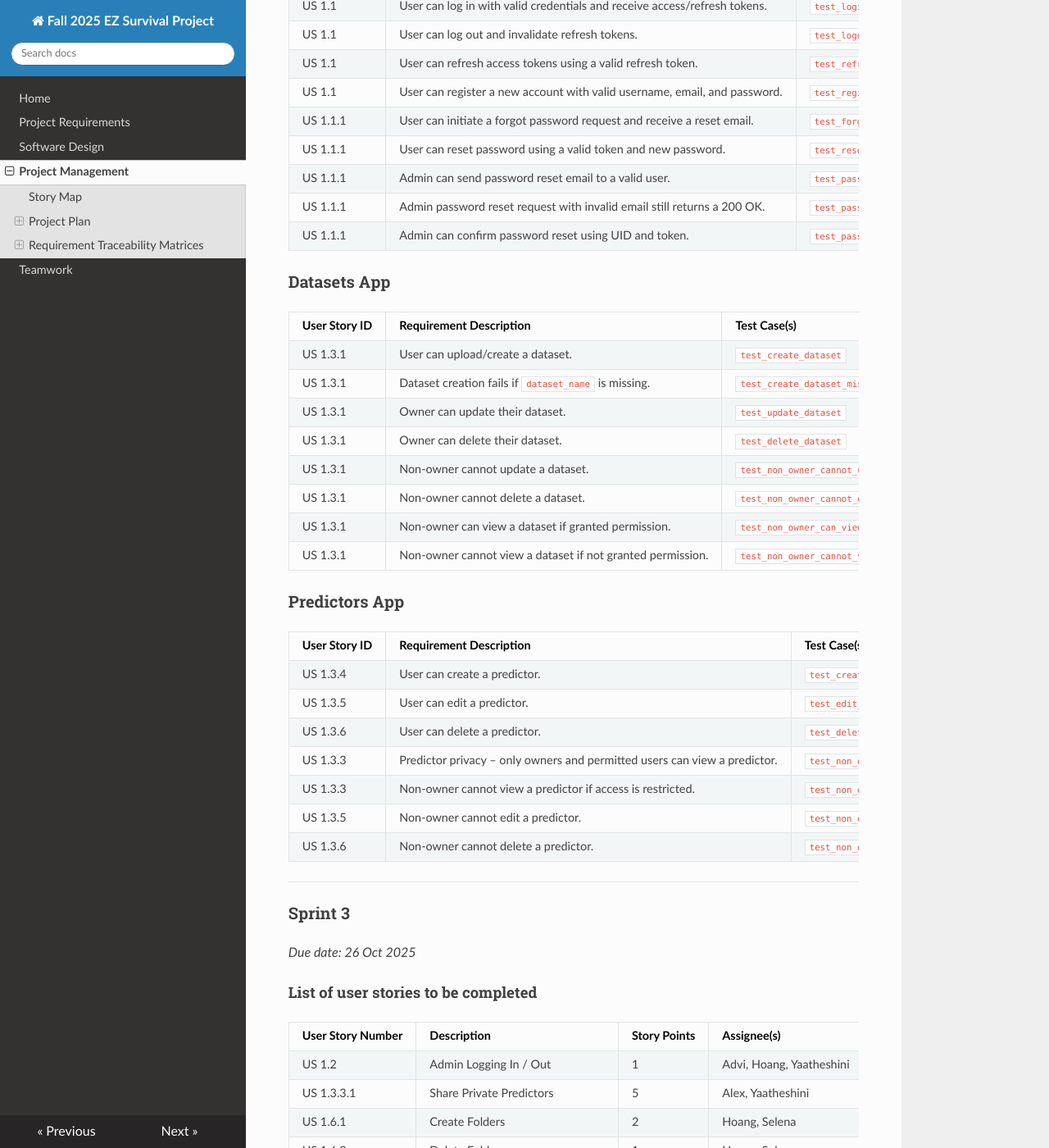
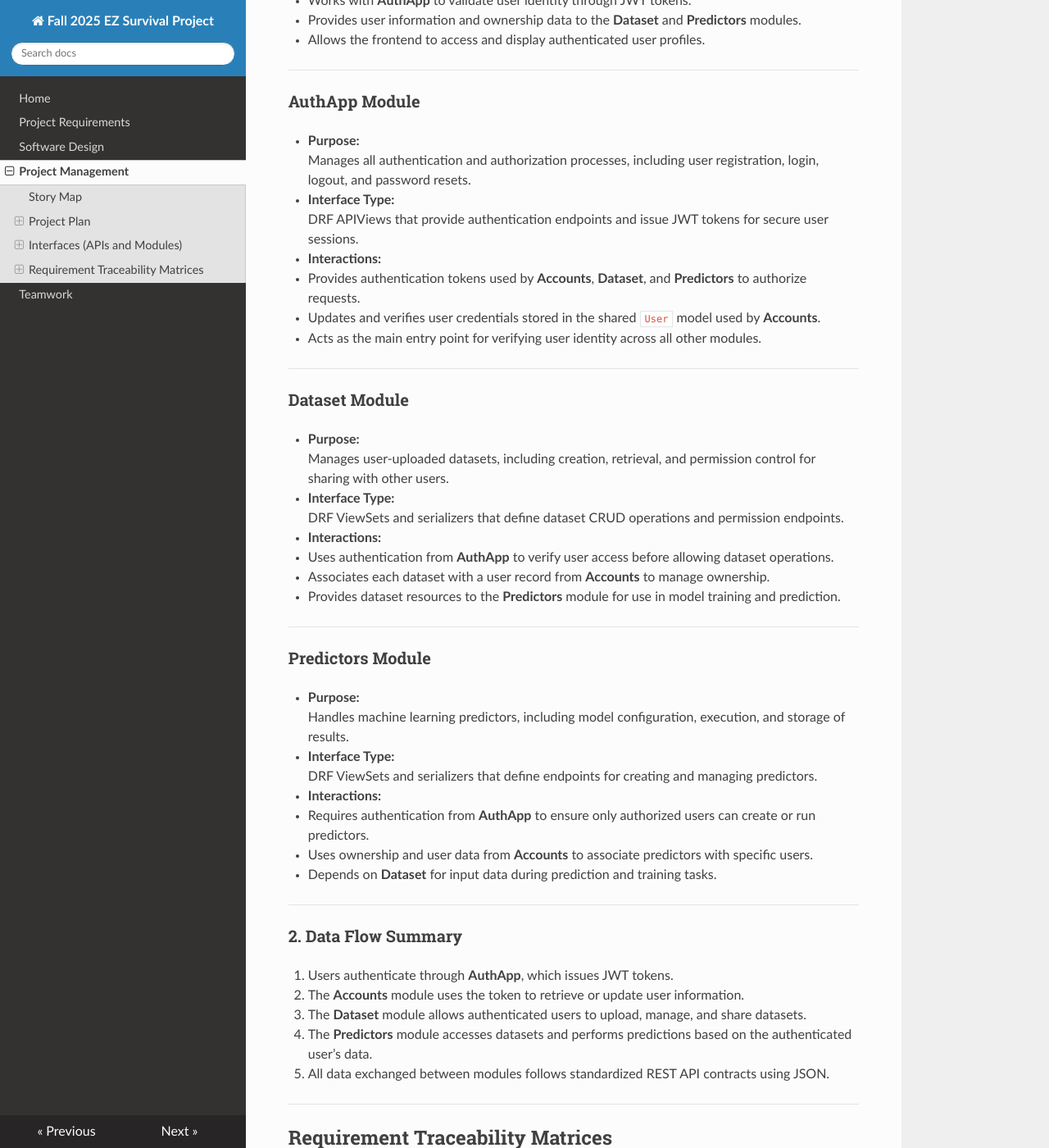
Before and after one commit to Xenocynic/IndividualSurvivalDistributions, an MkDocs documentation site: the page built from docs/management.md, in a window 1280 px wide and 1400 px high, scrolled down 3485 px. Shown: the whole window at 82% size. Built offline with MkDocs 1.6.1, drawn with Linux system fonts in a browser that asks for light colours; nearby versions of some CDN libraries; some of the changed text lies outside the part shown.

Commit message:
Added description of how will interfaces interact with each other

```diff
--- a/docs/management.md
+++ b/docs/management.md
@@ -106,6 +106,83 @@ Meeting Minutes are [here](https://docs.google.com/document/d/1bArJtUYmxfYM_rN1S
 * > Due (for Review) - (tentative) **October 9th**
 
 * > Due - (tentative) **October 11th**
+
+---
+
+## Interfaces (APIs and Modules)
+
+### 1. Overview
+The backend is divided into four main modules: `accounts`, `authapp`, `dataset`, and `predictors`.
+Each module is responsible for a distinct part of the system and communicates with others through well-defined interfaces, primarily using REST API endpoints and shared database models.
+This modular structure keeps the codebase organized and makes it easier to maintain, test, and extend.
+
+---
+
+### **Accounts Module**
+- **Purpose:**
+  Handles user profile data such as name, email, and organization. It provides endpoints for retrieving and updating user information.
+
+- **Interface Type:**
+  DRF serializers and viewsets that expose user-related CRUD operations.
+
+- **Interactions:**
+  - Works with **AuthApp** to validate user identity through JWT tokens.
+  - Provides user information and ownership data to the **Dataset** and **Predictors** modules.
+  - Allows the frontend to access and display authenticated user profiles.
+
+---
+
+### **AuthApp Module**
+- **Purpose:**
+  Manages all authentication and authorization processes, including user registration, login, logout, and password resets.
+
+- **Interface Type:**
+  DRF APIViews that provide authentication endpoints and issue JWT tokens for secure user sessions.
+
+- **Interactions:**
+  - Provides authentication tokens used by **Accounts**, **Dataset**, and **Predictors** to authorize requests.
+  - Updates and verifies user credentials stored in the shared `User` model used by **Accounts**.
+  - Acts as the main entry point for verifying user identity across all other modules.
+
+---
+
+### **Dataset Module**
+- **Purpose:**
+  Manages user-uploaded datasets, including creation, retrieval, and permission control for sharing with other users.
+
+- **Interface Type:**
+  DRF ViewSets and serializers that define dataset CRUD operations and permission endpoints.
+
+- **Interactions:**
+  - Uses authentication from **AuthApp** to verify user access before allowing dataset operations.
+  - Associates each dataset with a user record from **Accounts** to manage ownership.
+  - Provides dataset resources to the **Predictors** module for use in model training and prediction.
+
+---
+
+### **Predictors Module**
+- **Purpose:**
+  Handles machine learning predictors, including model configuration, execution, and storage of results.
+
+- **Interface Type:**
+  DRF ViewSets and serializers that define endpoints for creating and managing predictors.
+
+- **Interactions:**
+  - Requires authentication from **AuthApp** to ensure only authorized users can create or run predictors.
+  - Uses ownership and user data from **Accounts** to associate predictors with specific users.
+  - Depends on **Dataset** for input data during prediction and training tasks.
+
+---
+
+### 2. Data Flow Summary
+1. Users authenticate through **AuthApp**, which issues JWT tokens.
+2. The **Accounts** module uses the token to retrieve or update user information.
+3. The **Dataset** module allows authenticated users to upload, manage, and share datasets.
+4. The **Predictors** module accesses datasets and performs predictions based on the authenticated user’s data.
+5. All data exchanged between modules follows standardized REST API contracts using JSON.
+
+---
+
 
 ## Requirement Traceability Matrices
 
```
